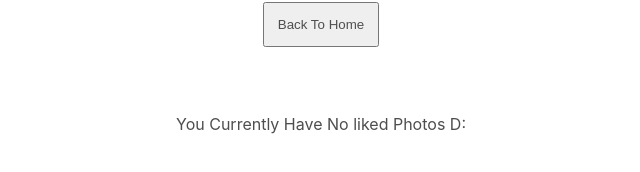
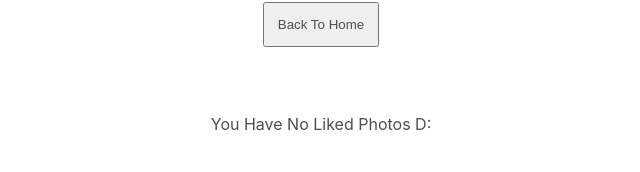
Before and after one commit to Eloy2/shopify-front-end-intern-challenge, a React (Create React App) app: page /LikedPhotosPage in a window 1280 px wide. Shown: the part 138-310 px from the top of the page, without its empty margins (319-959 px from the left). Built offline with nearby package versions, Linux system fonts and the light colour scheme.

Commit message:
updated 'You Have No Liked Photos D:' message

```diff
--- a/src/Pages/LikedPhotosPage.tsx
+++ b/src/Pages/LikedPhotosPage.tsx
@@ -31,7 +31,7 @@ const LikedPhotosPage: FC<Props> = ( { likedPhotos, setLikedPhotos } ) => {
                     />
                 ))
                 :
-                <h1>You Currently Have No liked Photos D:</h1>
+                <h1>You Have No Liked Photos D:</h1>
             }
         </div>
     );
```
